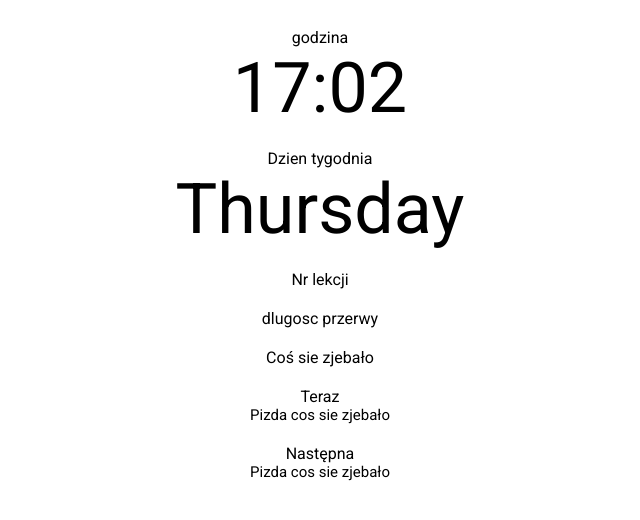
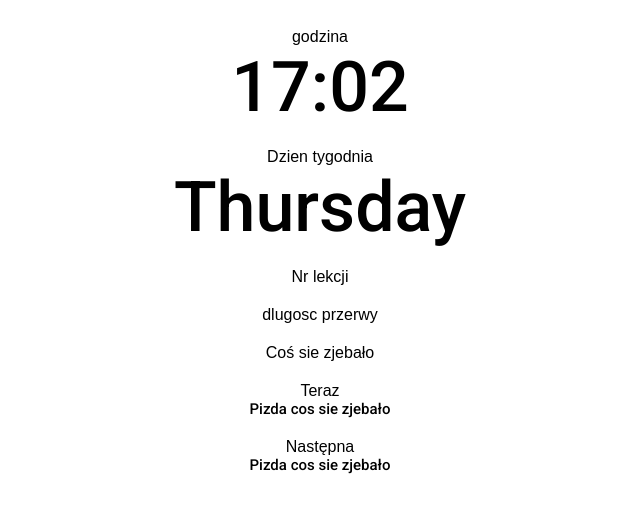
Before and after one commit to karinaweclewska/karinaweclewska1234567891011123456789, a plain HTML site: page index.html in a window 1280 px wide. Shown: the whole page, without its empty margins (320-960 px from the left). Drawn offline with Linux system fonts and the light colour scheme.

Commit message:
dsdsdsds Please enter the commit message for your changes. Lines starting

```diff
--- a/index.html
+++ b/index.html
@@ -6,8 +6,8 @@
     <meta name="viewport" content="width=device-width, initial-scale=1.0">
     <link rel="stylesheet" href=style.css>
     <link rel="preconnect" href="https://fonts.googleapis.com">
-<link rel="preconnect" href="https://fonts.gstatic.com" crossorigin>
-<link href="https://fonts.googleapis.com/css2?family=Roboto&display=swap" rel="stylesheet">
+    <link rel="preconnect" href="https://fonts.gstatic.com" crossorigin>
+    <link href="https://fonts.googleapis.com/css2?family=Roboto:wght@100;300;500;700;900&display=swap" rel="stylesheet">
 </head>
 <body>
 
@@ -83,7 +83,7 @@
  d42 = "SiAI"
  d43 = "His"
  d44 = "Edb"
- d45 = "Ros"
+ d45 = "J.ros"
  d46 = "Mat"
  d47 = "Wf"
  d48 = "Bihp"
@@ -122,9 +122,7 @@ const dateString = new Date().toLocaleTimeString("pl-PL", {
 });
 el.textContent = dateString;
 
-
 var godzina = new Date().getHours();
-
 
 
 var minuta = new Date().getMinutes();
--- a/style.css
+++ b/style.css
@@ -6,7 +6,7 @@
 }
 .nr{
     text-align: center;
-    font-family: 'Roboto', sans-serif;
+    font-family: 'Roboto:wght@100', sans-serif;
     padding:0; margin:0;
 }
 .godzina{
```
